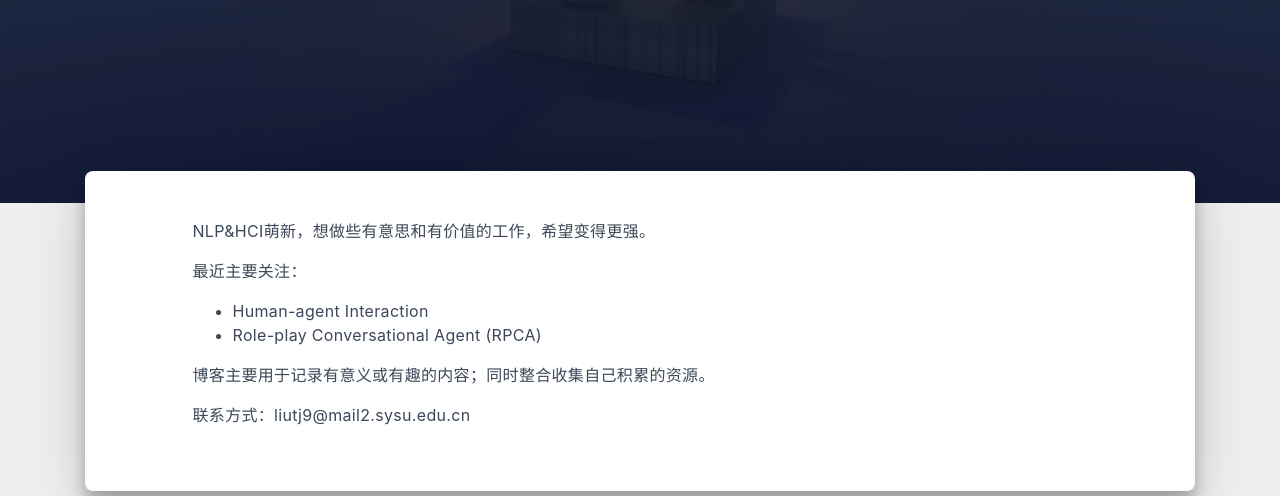
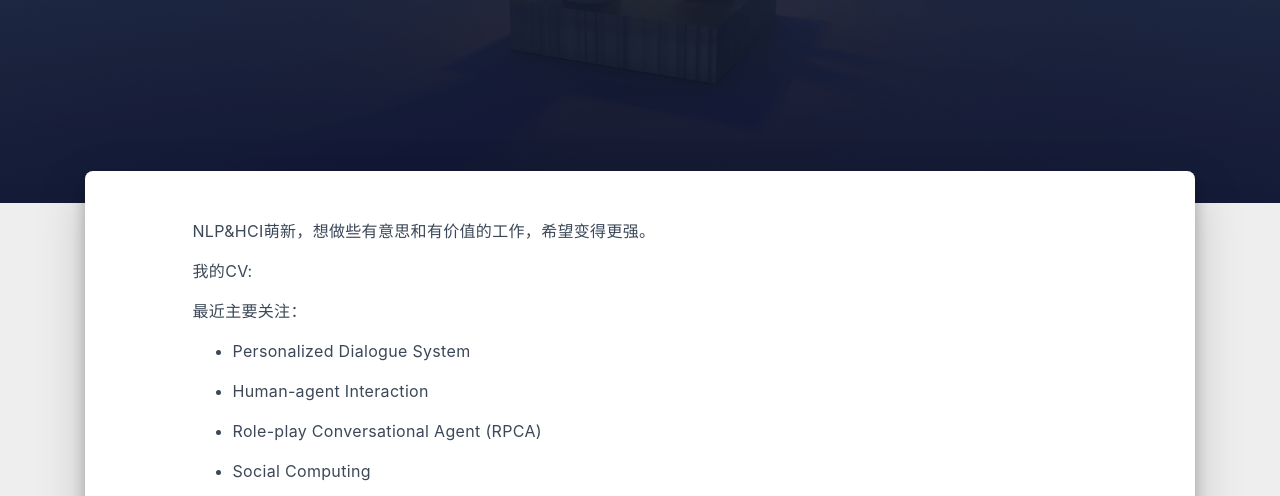
Before and after one commit to liutj9/culiw.github.io, a plain HTML site: page about/index.html in a window 1280 px wide. Shown: the part 277-773 px from the top of the page. Drawn offline with nearby package versions, Linux system fonts and the light colour scheme; some packages are replaced by stand-ins of ours; a script that the page names is missing; a small style sheet from the web is missing.

Commit message:
Site updated: 2024-08-01 16:44:42

```diff
--- a/about/index.html
+++ b/about/index.html
@@ -16,15 +16,15 @@
   <meta name="author" content="立体角">
   <meta name="keywords" content="">
 
-    <meta name="description" content="NLP&amp;HCI萌新，想做些有意思和有价值的工作，希望变得更强。 最近主要关注：  Human-agent Interaction Role-play Conversational Agent (RPCA)  博客主要用于记录有意义或有趣的内容；同时整合收集自己积累的资源。 联系方式：&#x6c;&#x69;&#117;&#116;&#106;&#x39;&#64;&#x6d;&#97;&amp;#">
+    <meta name="description" content="NLP&amp;HCI萌新，想做些有意思和有价值的工作，希望变得更强。 我的CV: 最近主要关注：  Personalized Dialogue System  Human-agent Interaction  Role-play Conversational Agent (RPCA)  Social Computing   博客主要用于记录有意义或有趣的内容；同时整合收集自己积累的资源。 联系方">
 <meta property="og:type" content="website">
 <meta property="og:title" content="about">
 <meta property="og:url" content="http://example.com/about/index.html">
 <meta property="og:site_name" content="Litijiao&#39;s space">
-<meta property="og:description" content="NLP&amp;HCI萌新，想做些有意思和有价值的工作，希望变得更强。 最近主要关注：  Human-agent Interaction Role-play Conversational Agent (RPCA)  博客主要用于记录有意义或有趣的内容；同时整合收集自己积累的资源。 联系方式：&#x6c;&#x69;&#117;&#116;&#106;&#x39;&#64;&#x6d;&#97;&amp;#">
+<meta property="og:description" content="NLP&amp;HCI萌新，想做些有意思和有价值的工作，希望变得更强。 我的CV: 最近主要关注：  Personalized Dialogue System  Human-agent Interaction  Role-play Conversational Agent (RPCA)  Social Computing   博客主要用于记录有意义或有趣的内容；同时整合收集自己积累的资源。 联系方">
 <meta property="og:locale" content="zh_CN">
 <meta property="article:published_time" content="2024-04-10T05:25:37.000Z">
-<meta property="article:modified_time" content="2024-04-10T05:34:04.805Z">
+<meta property="article:modified_time" content="2024-08-01T08:43:15.602Z">
 <meta property="article:author" content="立体角">
 <meta name="twitter:card" content="summary_large_image">
 
@@ -219,13 +219,20 @@
 
 <article class="page-content">
   <p>NLP&amp;HCI萌新，想做些有意思和有价值的工作，希望变得更强。</p>
+<p>我的CV:</p>
 <p>最近主要关注：</p>
 <ul>
-<li>Human-agent Interaction</li>
-<li>Role-play Conversational Agent (RPCA)</li>
+<li><p>Personalized Dialogue System</p>
+</li>
+<li><p>Human-agent Interaction</p>
+</li>
+<li><p>Role-play Conversational Agent (RPCA)</p>
+</li>
+<li><p>Social Computing</p>
+</li>
 </ul>
 <p>博客主要用于记录有意义或有趣的内容；同时整合收集自己积累的资源。</p>
-<p>联系方式：<a href="mailto:&#x6c;&#x69;&#117;&#116;&#106;&#x39;&#64;&#x6d;&#97;&#x69;&#x6c;&#50;&#46;&#x73;&#121;&#x73;&#117;&#x2e;&#x65;&#100;&#x75;&#x2e;&#x63;&#x6e;">&#x6c;&#x69;&#117;&#116;&#106;&#x39;&#64;&#x6d;&#97;&#x69;&#x6c;&#50;&#46;&#x73;&#121;&#x73;&#117;&#x2e;&#x65;&#100;&#x75;&#x2e;&#x63;&#x6e;</a></p>
+<p>联系方式：<a href="mailto:&#x6c;&#105;&#x75;&#116;&#106;&#57;&#64;&#x6d;&#97;&#105;&#x6c;&#50;&#46;&#115;&#x79;&#115;&#117;&#46;&#x65;&#100;&#x75;&#46;&#99;&#x6e;">&#x6c;&#105;&#x75;&#116;&#106;&#57;&#64;&#x6d;&#97;&#105;&#x6c;&#50;&#46;&#115;&#x79;&#115;&#117;&#46;&#x65;&#100;&#x75;&#46;&#99;&#x6e;</a></p>
 
 
 
```
Also changed, not shown: 1 other file.
